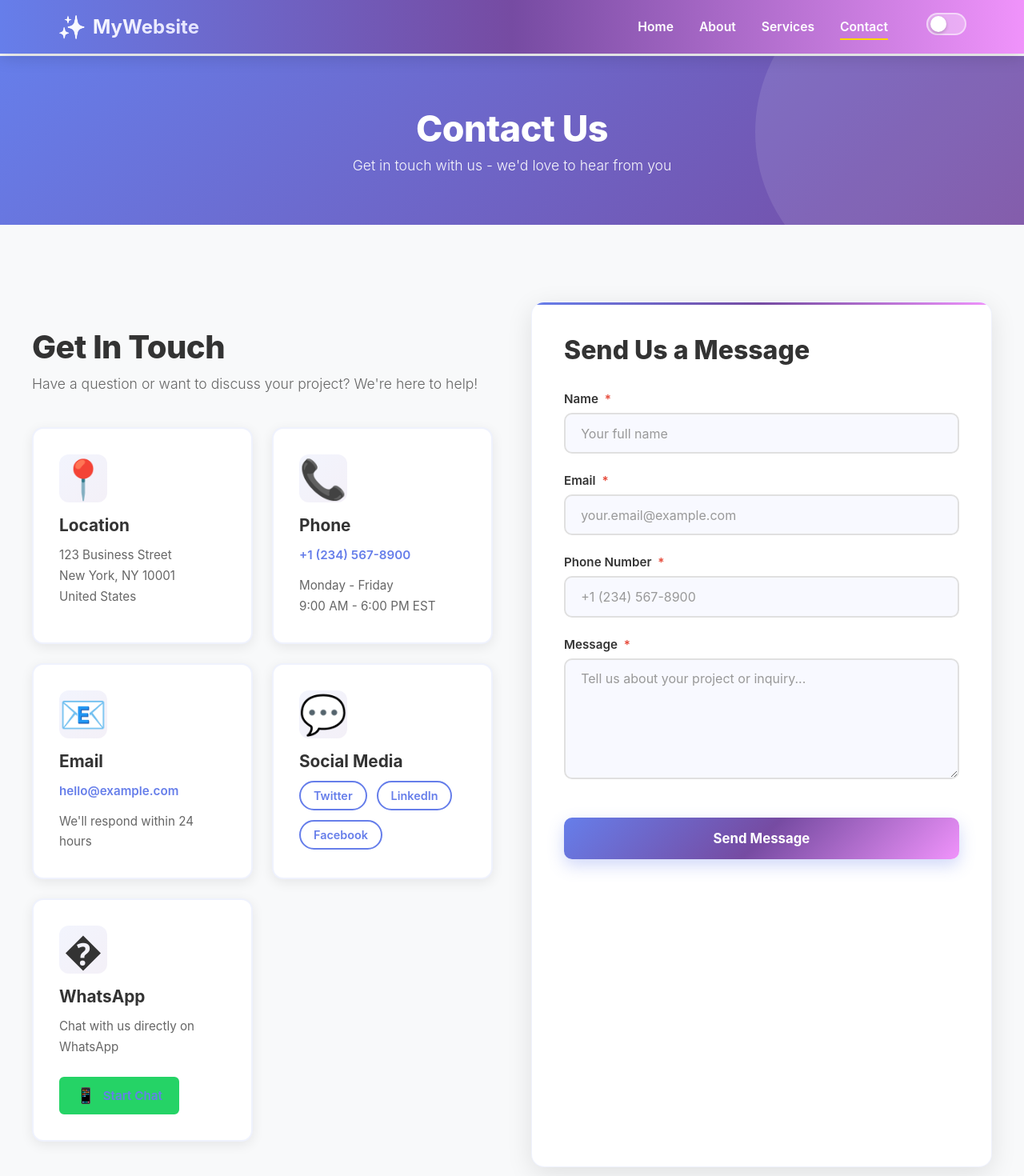
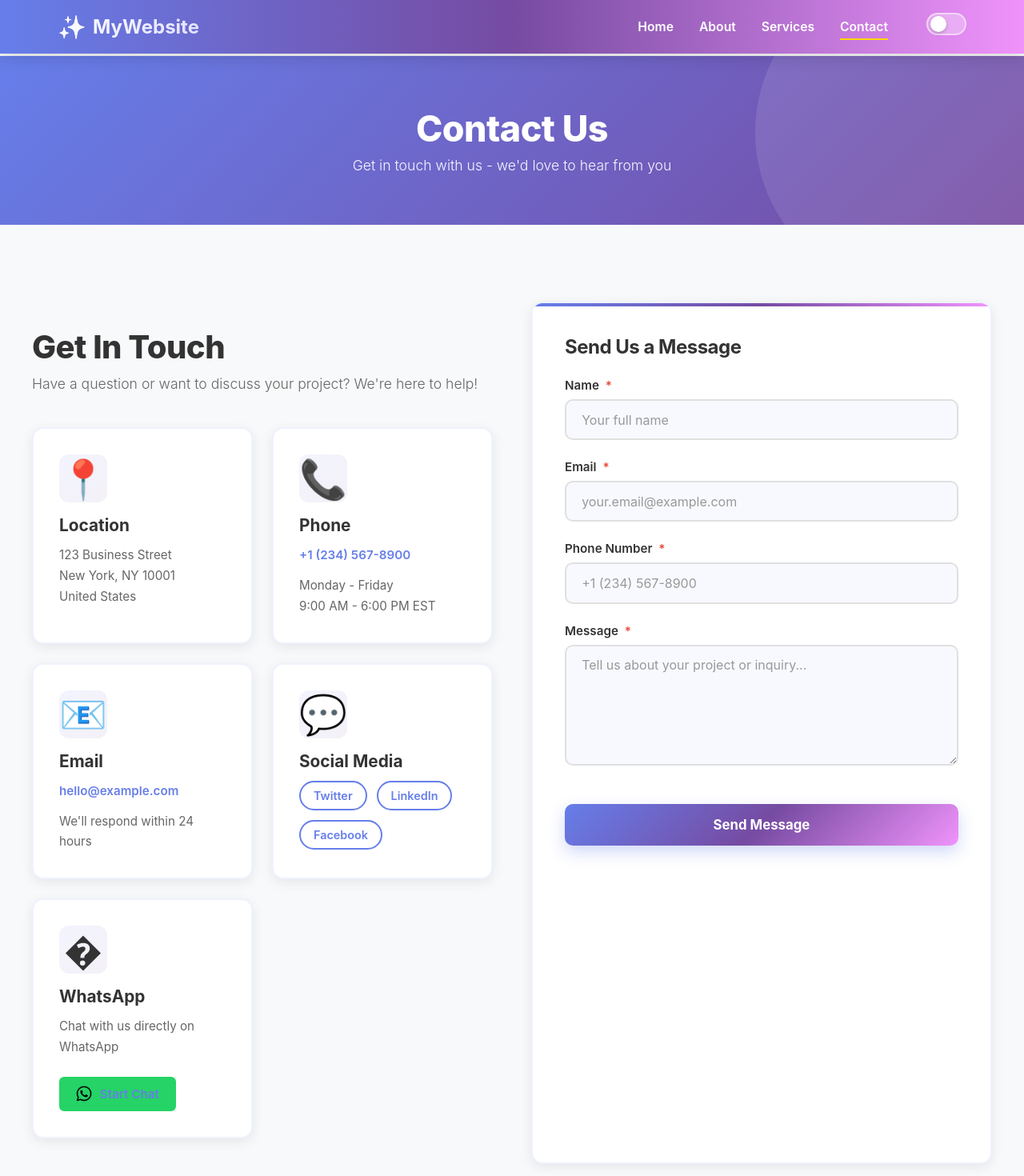
Before and after one commit to vishalkashyap19/promptEngineering, a React (Vite) app: page /contact in a window 1280 px wide. Shown: the top 1470 px of the page at 80% size. Built offline with nearby package versions, Linux system fonts and the light colour scheme; no server answers.

Commit message:
Use WhatsApp logo from image file and align form with info cards

```diff
--- a/src/pages/Contact.css
+++ b/src/pages/Contact.css
@@ -206,10 +206,10 @@
 }
 
 .whatsapp-logo {
-  font-size: 1.2rem;
-  display: flex;
-  align-items: center;
-  justify-content: center;
+  width: 20px;
+  height: 20px;
+  display: inline-block;
+  object-fit: contain;
   transition: transform 0.3s ease;
 }
 
@@ -228,9 +228,9 @@
 .contact-form-wrapper {
   padding: 2.5rem;
   background: white;
-  border-radius: 16px;
-  box-shadow: 0 8px 32px rgba(0, 0, 0, 0.1);
-  border: 1px solid rgba(102, 126, 234, 0.1);
+  border-radius: 14px;
+  box-shadow: 0 4px 15px rgba(0, 0, 0, 0.08);
+  border: 2px solid rgba(102, 126, 234, 0.1);
   position: relative;
   overflow: hidden;
 }
@@ -241,15 +241,16 @@
   top: 0;
   left: 0;
   right: 0;
-  height: 3px;
+  height: 4px;
   background: linear-gradient(90deg, #667eea 0%, #764ba2 50%, #f093fb 100%);
 }
 
 .contact-form-wrapper h2 {
-  font-size: 2rem;
+  font-size: 1.5rem;
   color: #333;
-  margin-bottom: 2rem;
-  font-weight: 800;
+  margin-bottom: 1.5rem;
+  font-weight: 700;
+  letter-spacing: -0.5px;
 }
 
 .contact-form {
--- a/src/pages/Contact.jsx
+++ b/src/pages/Contact.jsx
@@ -1,6 +1,7 @@
 import { useState } from 'react'
 import { collection, addDoc, serverTimestamp } from 'firebase/firestore'
 import { db } from '../config/firebase'
+import whatsappIcon from '../../whatsapp.png'
 import './Contact.css'
 
 function Contact() {
@@ -199,7 +200,7 @@ function Contact() {
                 <div className="info-icon">�</div>
                 <h3>WhatsApp</h3>
                 <p>Chat with us directly on WhatsApp</p>
-                <a href="https://wa.me/917277809626?text=Hi%20there!%20I%20would%20like%20to%20know%20more%20about%20your%20services." target="_blank" rel="noopener noreferrer" className="whatsapp-contact-link" title="Chat on WhatsApp" aria-label="Chat on WhatsApp"><span className="whatsapp-logo">📱</span> Start Chat</a>
+                <a href="https://wa.me/917277809626?text=Hi%20there!%20I%20would%20like%20to%20know%20more%20about%20your%20services." target="_blank" rel="noopener noreferrer" className="whatsapp-contact-link" title="Chat on WhatsApp" aria-label="Chat on WhatsApp"><img src={whatsappIcon} alt="WhatsApp" className="whatsapp-logo" /> Start Chat</a>
               </div>
             </div>
           </div>
```
